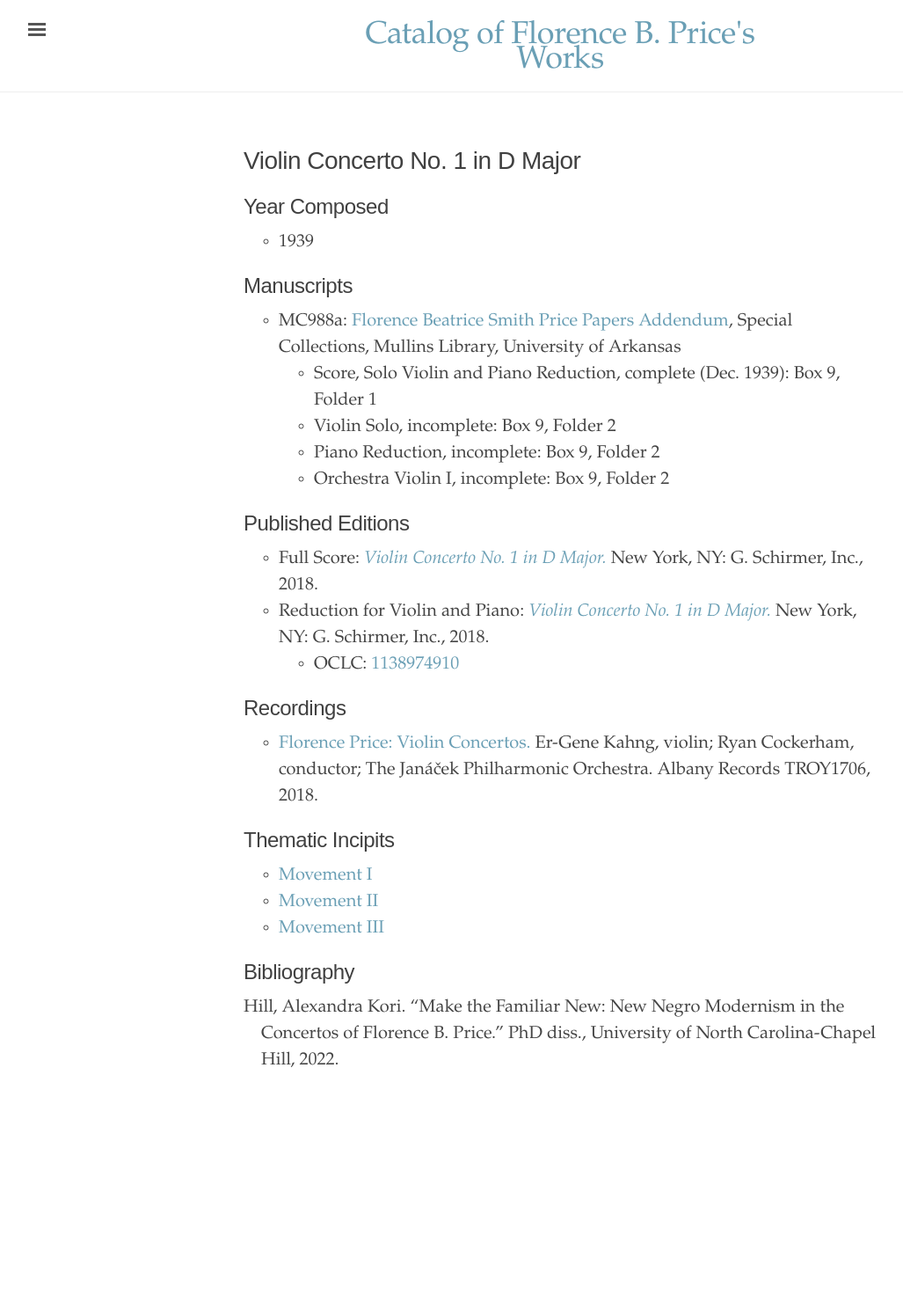
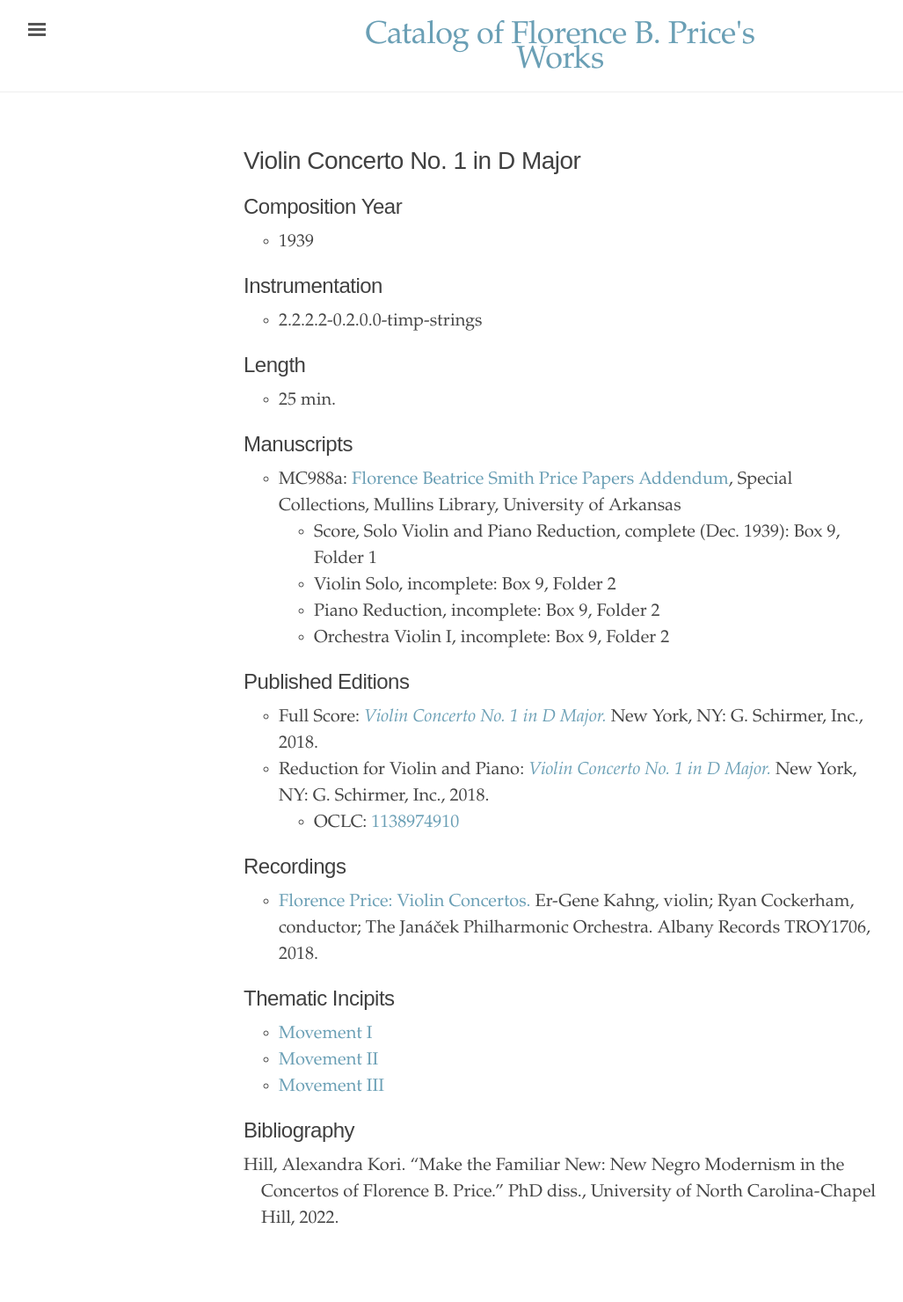
Before and after one commit to dwshadle/florence-price-catalog, a Jekyll site: the page built from _texts/price-violin_concerto_no1.md, in a window 1280 px wide. Shown: the whole page at 88% size, without its empty margins (3-1030 px from the left). Built offline with Jekyll 4.4.1, drawn with Linux system fonts in a browser that asks for light colours; before the commit the page ends 1300 px from its top, so only the background shows below that.

Commit message:
Update price-violin_concerto_no1.md

```diff
--- a/_texts/price-violin_concerto_no1.md
+++ b/_texts/price-violin_concerto_no1.md
@@ -6,8 +6,14 @@ inst: orchestra
 permalink: /price-violin-concerto-no1/
 ---
 
-## Year Composed
+## Composition Year
 - 1939
+
+## Instrumentation
+- 2.2.2.2-0.2.0.0-timp-strings
+
+## Length
+- 25 min.
 
 ## Manuscripts
 - MC988a: <a href="https://uark.as.atlas-sys.com/repositories/2/resources/1522" target="_blank">Florence Beatrice Smith Price Papers Addendum</a>, Special Collections, Mullins Library, University of Arkansas
```
